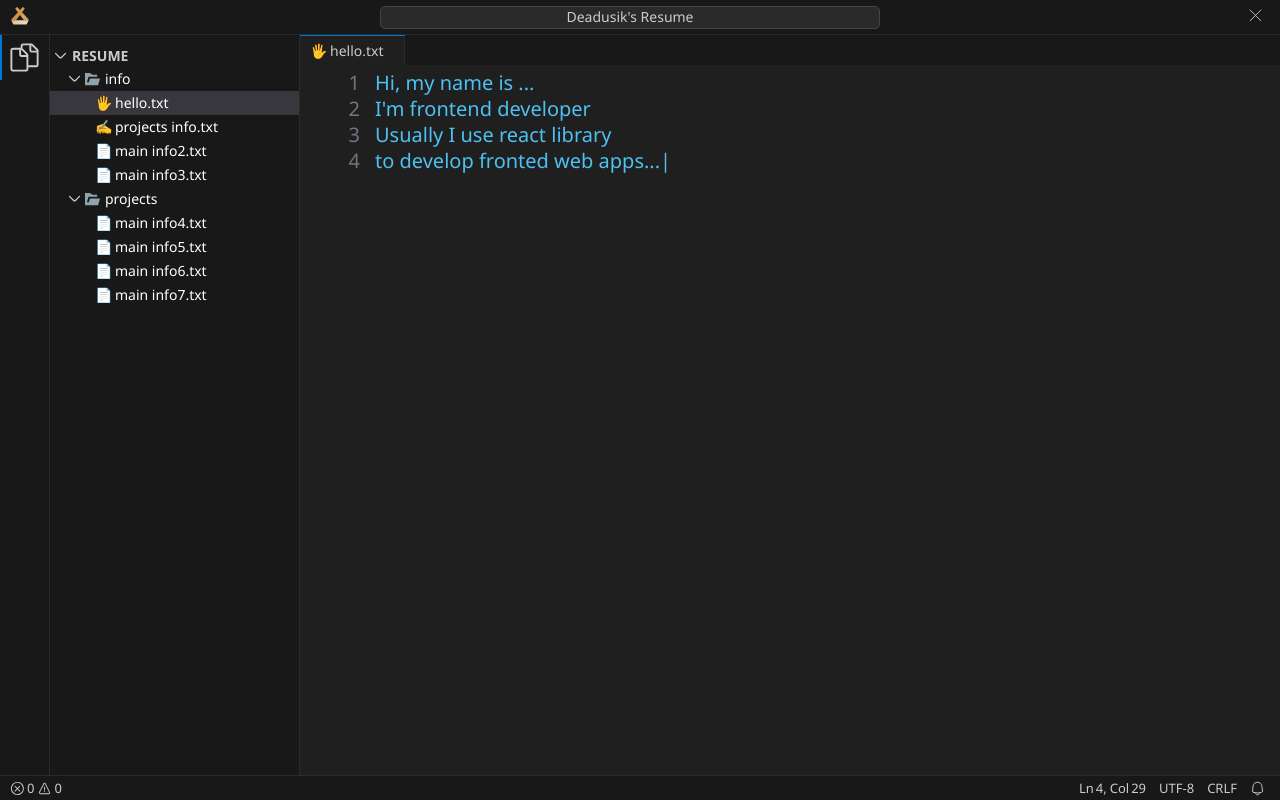
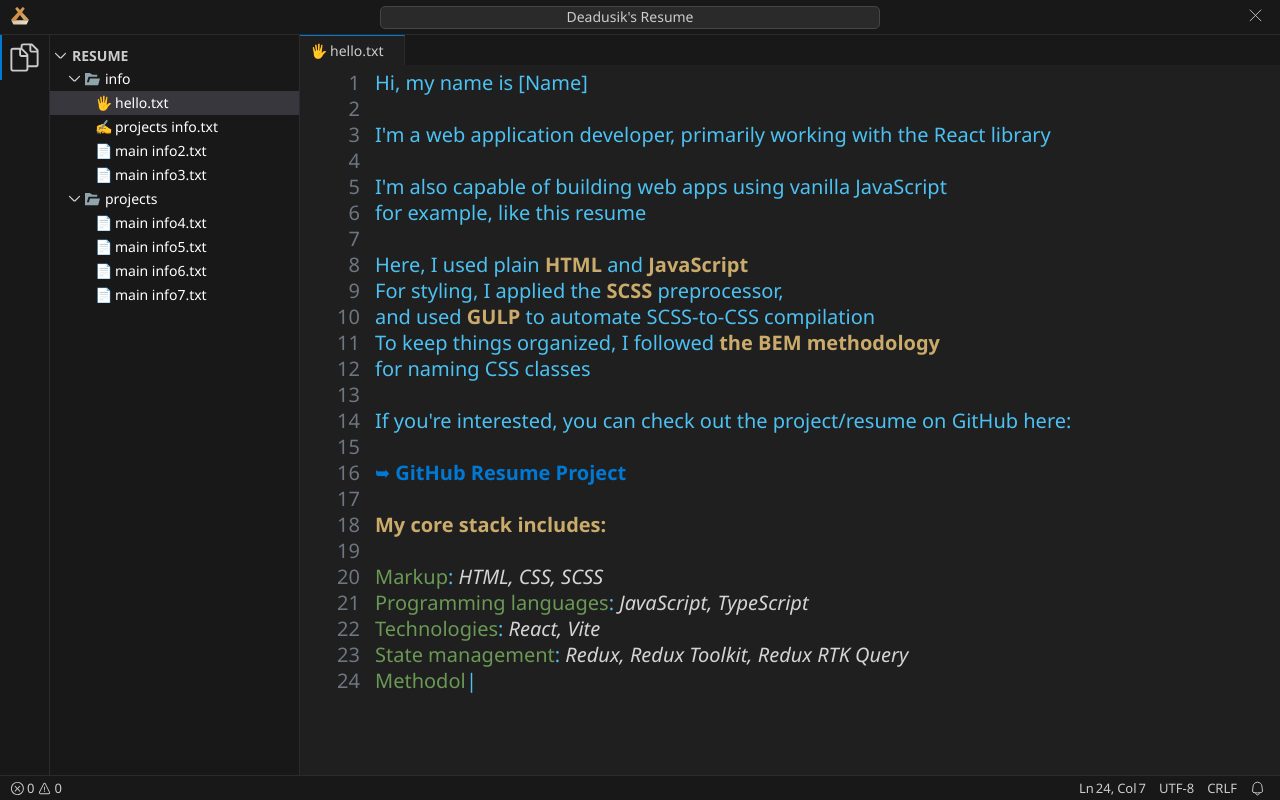
Before and after one commit to Deadusik/deadusik.github.io, a website with bundled scripts: page index.html in a window 1280 px wide. Built offline with nearby package versions, Linux system fonts and the light colour scheme.

Commit message:
added info for file

```diff
--- a/js/editor/text-data.js
+++ b/js/editor/text-data.js
@@ -1,7 +1,35 @@
-export const helloText = `Hi, my name is ...
-I'm frontend developer
-Usually I use react library
-to develop fronted web apps...`
+export const helloText = `Hi, my name is [Name]
+
+I'm a web application developer, primarily working with the React library
+
+I'm also capable of building web apps using vanilla JavaScript
+for example, like this resume
+
+Here, I used plain <strong>HTML</strong> and <strong>JavaScript</strong>
+For styling, I applied the <strong>SCSS</strong> preprocessor,
+and used <strong>GULP</strong> to automate SCSS-to-CSS compilation
+To keep things organized, I followed <strong>the BEM methodology</strong>
+for naming CSS classes
+
+If you're interested, you can check out the project/resume on GitHub here:
+
+<a href='https://github.com/Deadusik/deadusik.github.io.git' target="_blank" rel="noopener noreferrer">➥ GitHub Resume Project</a>
+
+<strong>My core stack includes:</strong>
+
+<span>Markup</span>: <em>HTML, CSS, SCSS</em>
+<span>Programming languages</span>: <em>JavaScript, TypeScript</em>
+<span>Technologies</span>: <em>React, Vite</em>
+<span>State management</span>: <em>Redux, Redux Toolkit, Redux RTK Query</em>
+<span>Methodologies</span>: <em>BEM</em>
+<span>Tools</span>: <em>Git, GitHub</em>
+
+<strong>I also have experience with:</strong>
+
+<em>Tailwind, Bootstrap, Formik, MobX, Firebase</em>
+
+If I’ve caught your interest,
+feel free to explore more info in the sidebar on the left`
 
 export const someText = `Hello, my name is Someone,
 I'm 24 years old
--- a/js/explorer.js
+++ b/js/explorer.js
@@ -12,11 +12,10 @@ import {
     FILES_BUTTON__ACTIVE,
 } from "./selectors.js"
 import { helloText, someText, someText2 } from "./editor/text-data.js"
+import { setTabContent } from "./tab.js"
 
 const DEFAULT_FILE_NAME = 'hello.txt'
 let previousFileName = DEFAULT_FILE_NAME
-const tab = document.getElementById('tab')
-const tabTitle = tab.querySelector('h3')
 
 export function initExplorer(explorer, relatedElements) {
     if (explorer) {
@@ -94,21 +93,19 @@ function setEditorContent(fileName) {
         case 'hello.txt': {
             clearEditor()
             setEditorText(helloText, 10)
-            tabTitle.textContent = 'hello.txt'
-            tabTitle.style.setProperty('--icon', '"🖐"')
+            setTabContent('hello.txt', "'🖐'")
             break
         }
         case 'projects info.txt': {
             clearEditor()
             setEditorText(someText2, 10)
-            tabTitle.textContent = 'projects info.txt'
-            tabTitle.style.setProperty('--icon', '"✍️"')
+            setTabContent('projects info.txt', '"✍️"')
             break
         }
         default: {
             clearEditor()
             setEditorText('file name not found', 10)
-            tabTitle.textContent = 'undefined'
+            setTabContent('undefined', '"🚫"')
         }
     }
 }
--- a/js/index.js
+++ b/js/index.js
@@ -1,7 +1,8 @@
+import { initEditor } from "./editor/editor.js";
+import { initExplorer } from "./explorer.js";
 import { setEditorText } from "./editor/editor-utils.js";
-import { initEditor } from "./editor/editor.js";
 import { easterEggText, helloText } from "./editor/text-data.js";
-import { initExplorer } from "./explorer.js";
+
 import {
     PAGE_EDITOR__ACTIVE,
     PAGE_EXPLORER__ACTIVE,
@@ -14,7 +15,7 @@ main()
 
 function main() {
     initApp()
-    setEditorText(helloText, 10)
+    setEditorText(helloText, 5)
 }
 
 function initApp() {
--- a/js/page.js
+++ /dev/null
@@ -1,3 +0,0 @@
-export function initPage() {
-
-}
--- /dev/null
+++ b/js/tab.js
@@ -0,0 +1,7 @@
+const tab = document.getElementById('tab')
+const tabTitle = tab.querySelector('h3')
+
+export function setTabContent(text, symbol) {
+    tabTitle.textContent = text
+    tabTitle.style.setProperty('--icon', `${symbol}`)
+}
--- a/scss/_colors.scss
+++ b/scss/_colors.scss
@@ -16,3 +16,8 @@ $active-bar: #a1a1a1;
 $close: #e81123;
 $hover-dark: #37373d;
 $line-blue: #0078d4;
+// editor text
+$span: #6a9955;
+$link: #0078d4;
+$strong: #cbab6b;
+$em: #d4d4d4;
--- a/scss/components/_editor.scss
+++ b/scss/components/_editor.scss
@@ -48,6 +48,24 @@ $editor-line-height: 1.3;
     &--hidden {
         display: none;
     }
+
+    span {
+        color: colors.$span;
+    }
+
+    a {
+        color: colors.$link;
+        font-weight: bold;
+    }
+
+    strong {
+        color: colors.$strong;
+        font-weight: 600;
+    }
+
+    em {
+        color: colors.$em
+    }
 }
 
 .line-counter {
```
Also changed, not shown: css/index.css.
